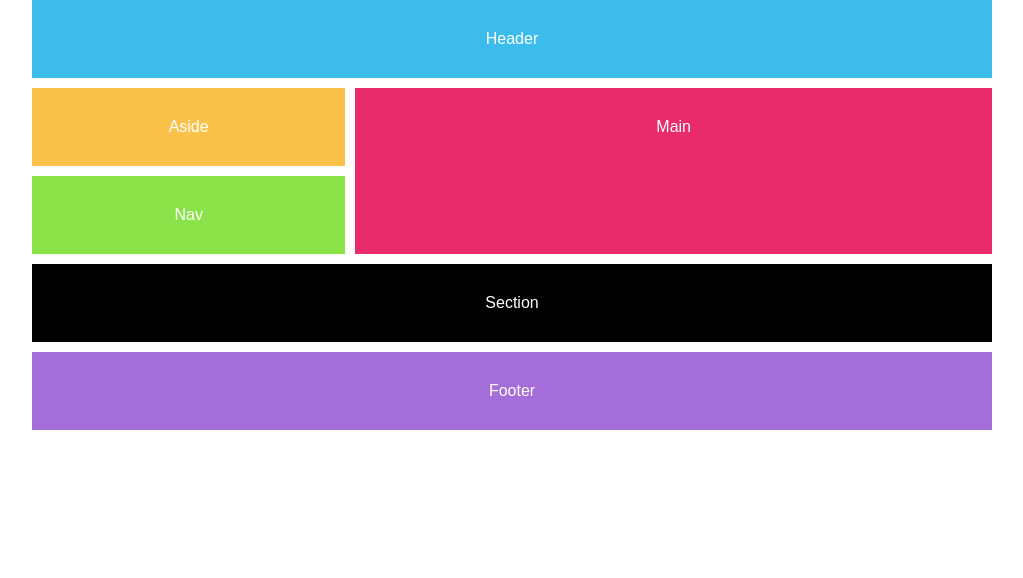
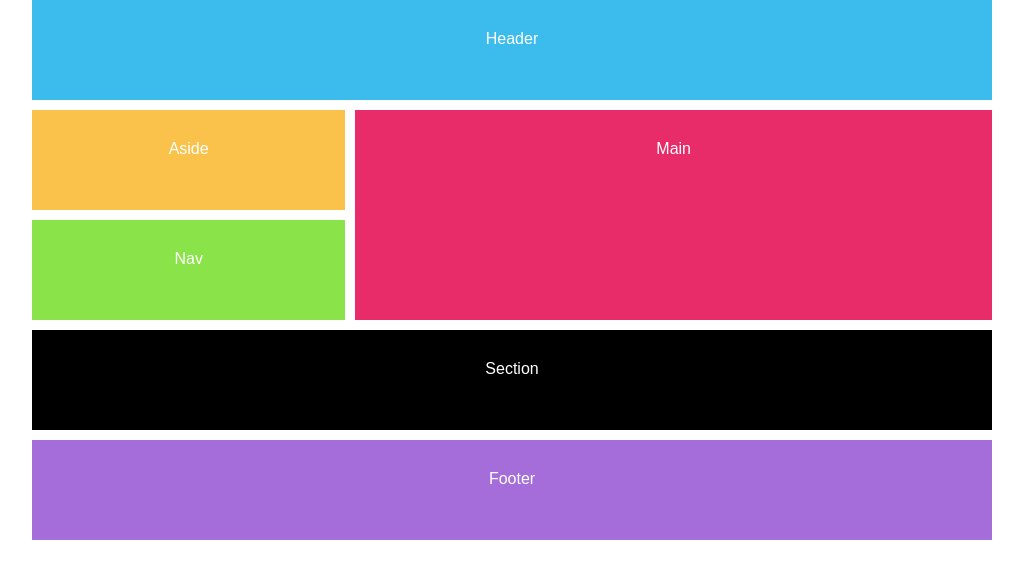
Before and after one commit to danjarosz/HTML-CSS-SASS, a website: page CSS-Grid/12-column-grid-system/index.html in a window 1280 px wide. Shown: the whole page, without its empty margins (128-1151 px from the left). Drawn offline with Linux system fonts and the light colour scheme.

```diff
--- a/CSS-Grid/12-column-grid-system/style.css
+++ b/CSS-Grid/12-column-grid-system/style.css
@@ -8,7 +8,7 @@
 #content {
   display: grid;
   grid-template-columns: repeat(12, 1fr);
-  grid-auto-rows: minmax(100, auto);
+  grid-auto-rows: minmax(100px, auto);
   gap: 10px;
   grid-template-areas:
     "header header header header header header header header header header header header"
```
